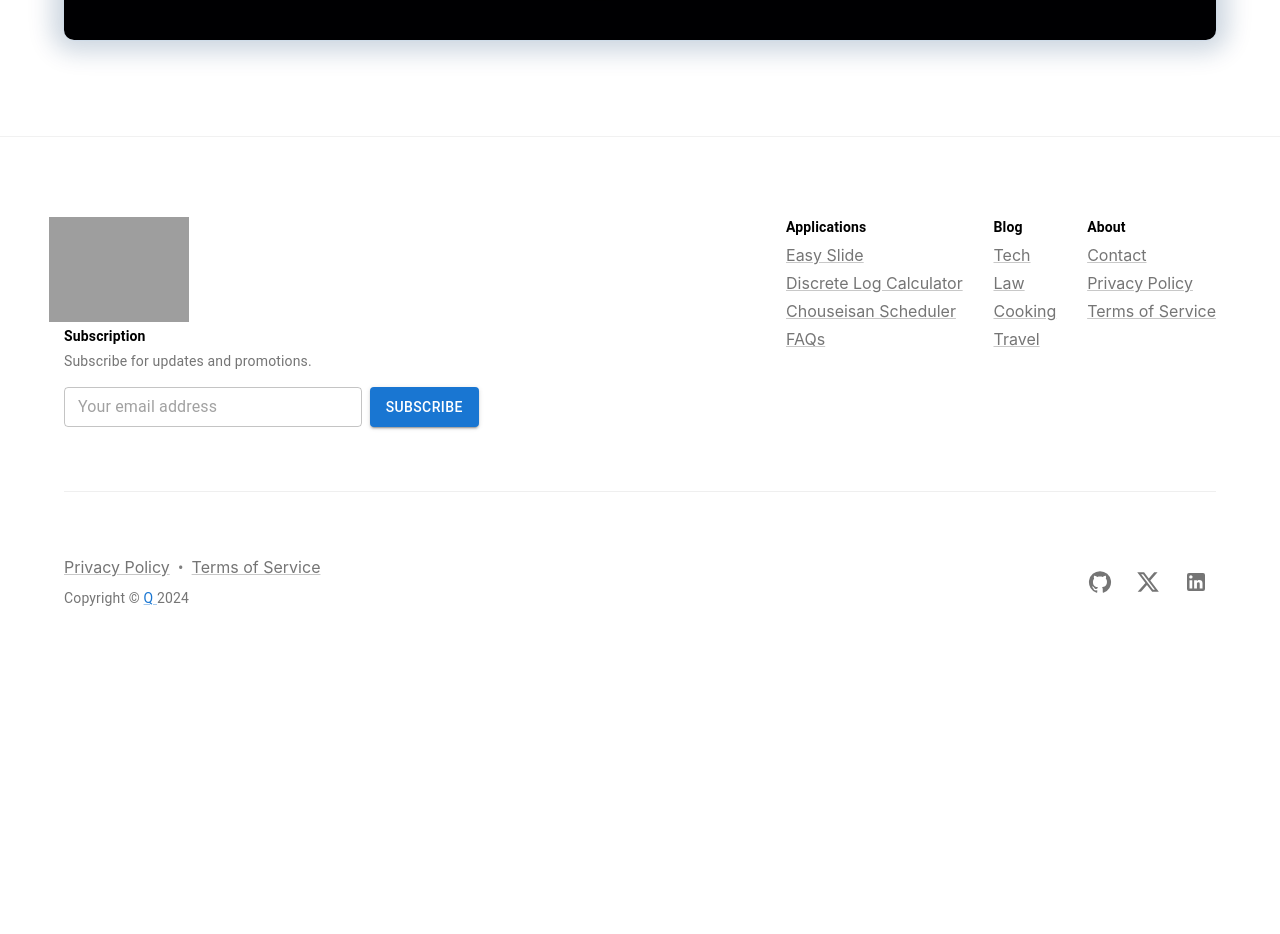
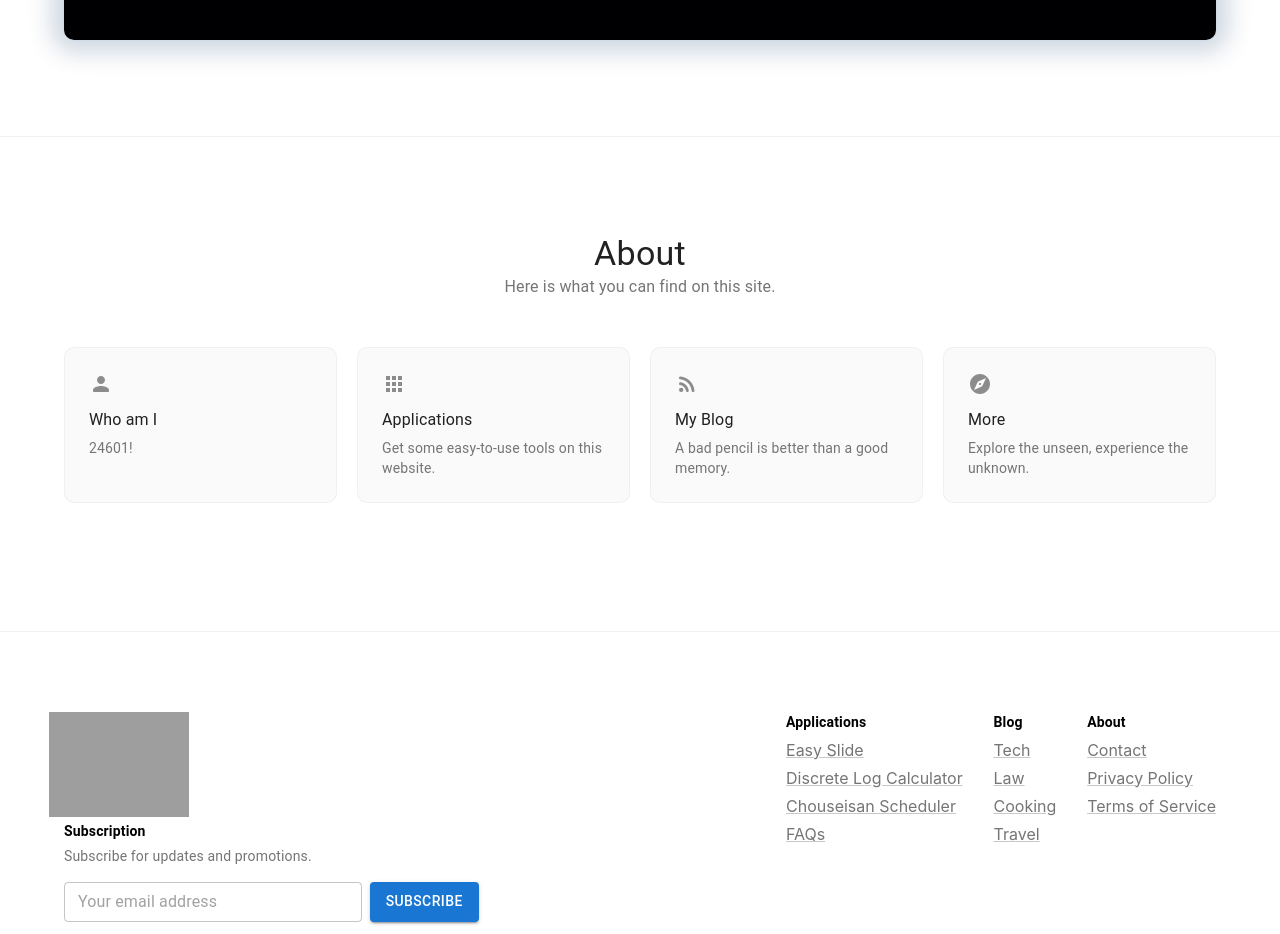
Before and after one commit to QiuMatthew/website-frontend, a React (Create React App) app: page / in a window 1280 px wide. Shown: the part 1020-1954 px from the top of the page. Before the commit the page ends 1708 px from the top, so only its background shows below. Built offline with nearby package versions, Linux system fonts and the light colour scheme; grey boxes are pictures that could not be loaded.

Commit message:
add about section and theme styling for mui card

```diff
--- a/src/HomePage.js
+++ b/src/HomePage.js
@@ -1,6 +1,6 @@
 // HomePage.js
 import { Divider } from '@mui/material'
-import { Navbar, Title, Subtitle, Hero, Footer } from './components/'
+import { Navbar, Title, Subtitle, Hero, About, Footer } from './components/'
 import HeroImage from './assets/quote.png'
 
 export default function HomePage() {
@@ -30,6 +30,8 @@ export default function HomePage() {
             <Subtitle />
             <Hero image={HeroImage} />
             <Divider />
+            <About />
+            <Divider />
             <Footer />
         </>
     )
--- a/src/getThemeByMode.js
+++ b/src/getThemeByMode.js
@@ -52,6 +52,22 @@ export default function getThemeByMode(mode) {
                     },
                 },
             },
+            MuiCard: {
+                styleOverrides: {
+                    root: {
+                        backgroundColor:
+                            mode === 'light'
+                            ? grey[50]
+                            : grey[900],
+                        borderRadius: 10,
+                        border:
+                            mode === 'light'
+                            ? `1px solid ${alpha(grey[200], 0.8)}`
+                            : `1px solid ${alpha(grey[700], 0.3)}`,
+                        boxShadow: 'none',
+                    }
+                }
+            }
         },
     }
 }
```
